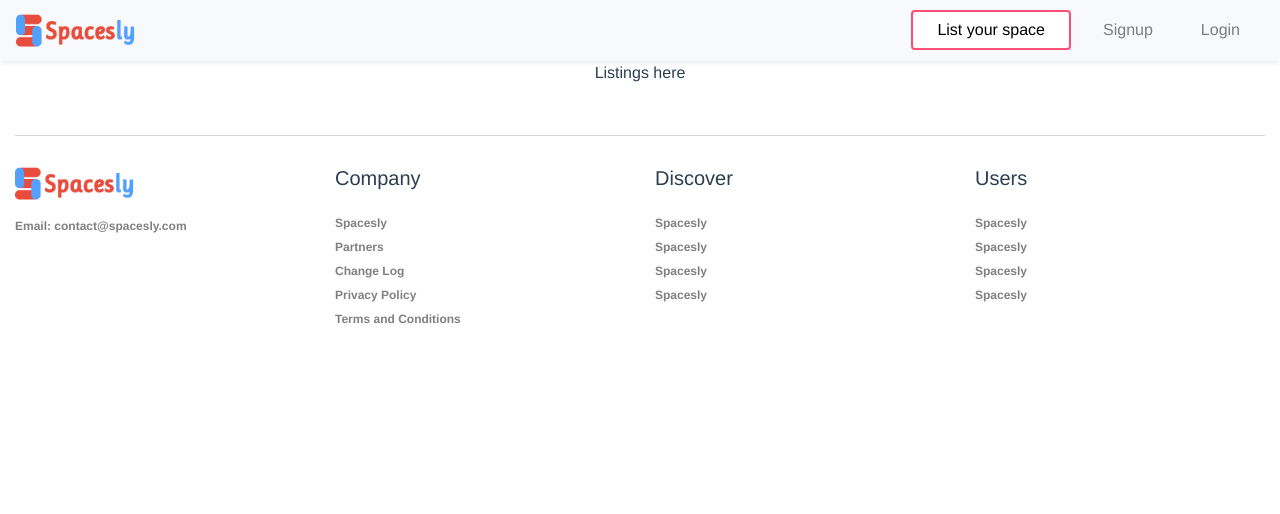
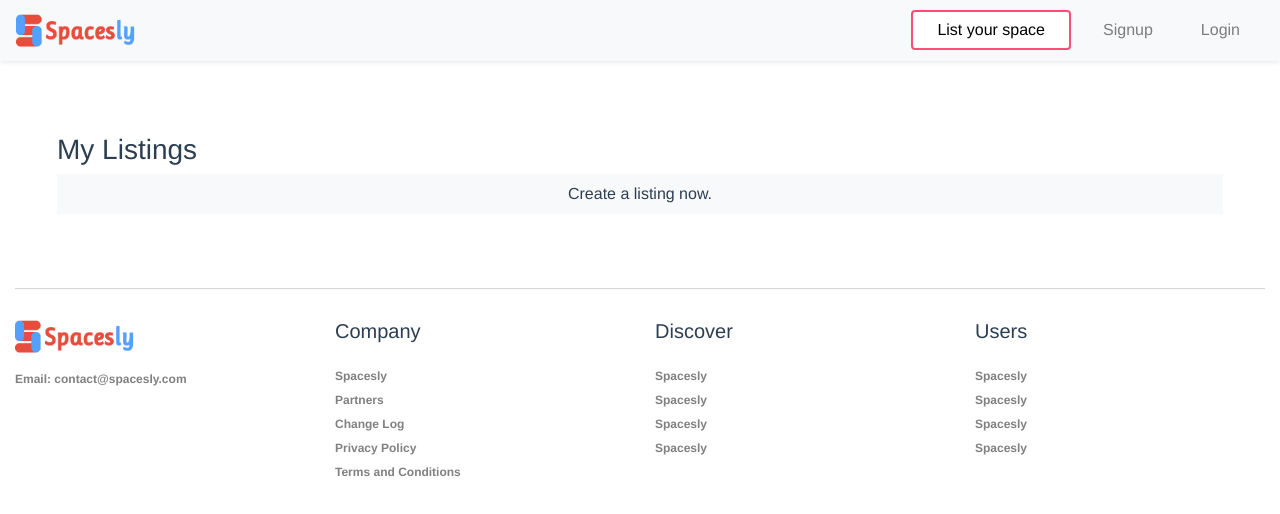
Before and after one commit to mirimadahmed/airbnb-style-space-booking-platform-vue-nuxt, a Nuxt app: page /Listings in a window 1280 px wide. Shown: the top 514 px of the page. Built offline with nearby package versions, Linux system fonts and the light colour scheme.

Commit message:
listings here

```diff
--- a/pages/Listings.vue
+++ b/pages/Listings.vue
@@ -1,9 +1,26 @@
 <template>
-  <div>Listings here</div>
+  <div class="m-5 p-4">
+    <div class="row">
+      <h3>My Listings</h3>
+      <div class="col-md-12 bg-light">
+        <div class="row" v-if="listings.length === 0">
+          <div class="col-md-12 my-2">Create a listing now.</div>
+        </div>
+        <div class="row" v-for="(listing, i) in listings" :key="i">
+          <div class="col-md-12 my-2">Listing 1</div>
+        </div>
+      </div>
+    </div>
+  </div>
 </template>
 
 <script>
-export default {};
+import { mapGetters } from "vuex";
+export default {
+  computed: {
+    ...mapGetters(["listings"])
+  }
+};
 </script>
 
 <style lang="scss" scoped>
```
